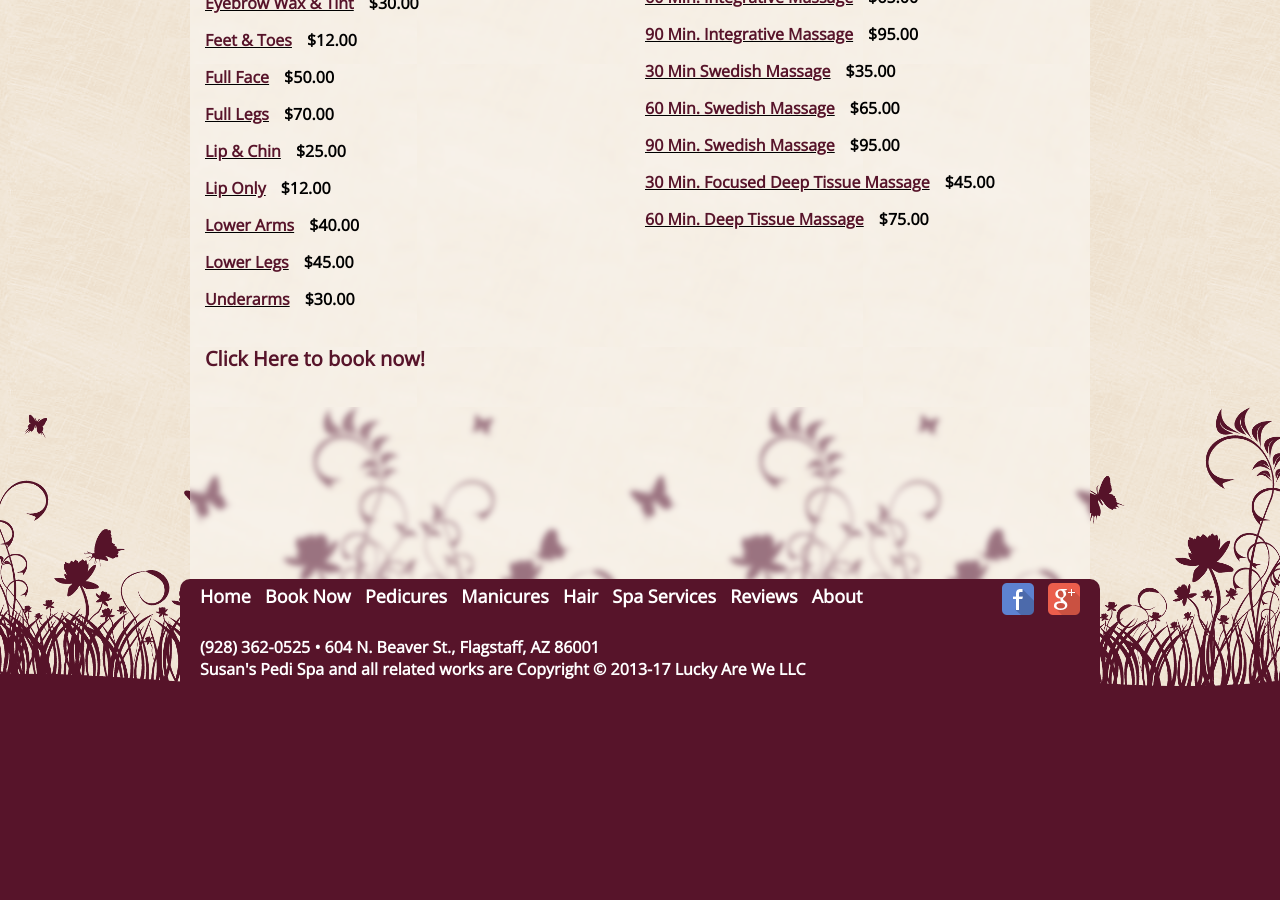
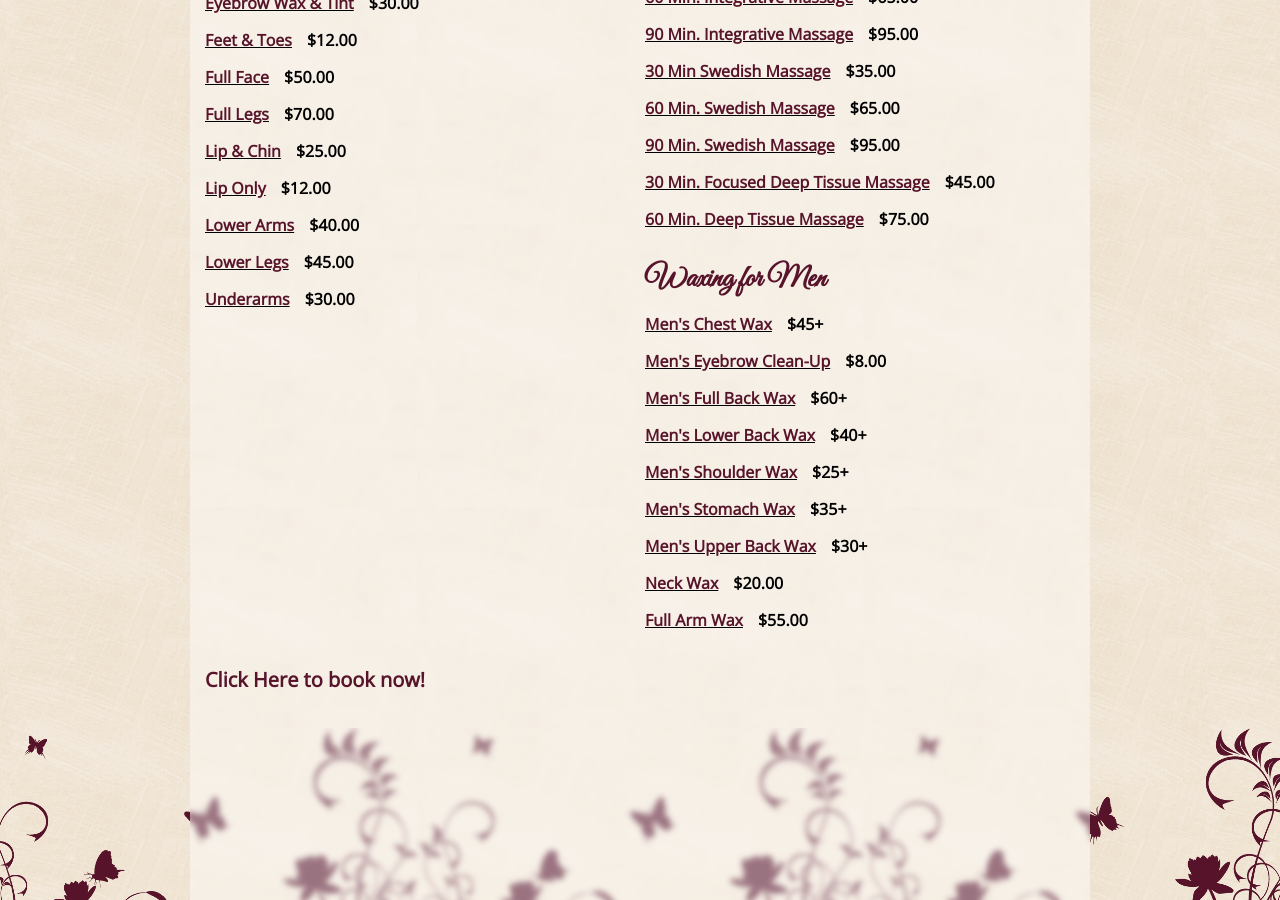
Before and after one commit to susanspedispa/susanspedispa.github.io, a Jekyll site: the page built from menu/spa.html, in a window 1280 px wide and 900 px high, scrolled down 562 px. Built offline with Jekyll 4.4.1, drawn with Linux system fonts in a browser that asks for light colours; before the commit the page ends 1252 px from its top, so only the background shows below that.

Commit message:
Update spa.yml

```diff
--- a/_data/spa.yml
+++ b/_data/spa.yml
@@ -106,6 +106,38 @@ menu:
           price: $75.00
           description:
 
+    - name: Waxing for Men
+      treatments:
+        - name: Men's Chest Wax
+          price: $45+
+          description:
+        - name: Men's Eyebrow Clean-Up
+          price: $8.00
+          description:
+        - name: Men's Full Back Wax
+          price: $60+
+          description:
+        - name: Men's Lower Back Wax
+          price: $40+
+          description:
+        - name: Men's Shoulder Wax
+          price: $25+
+          description:
+        - name: Men's Stomach Wax
+          price: $35+
+          description:
+        - name: Men's Upper Back Wax
+          price: $30+
+          description:
+        - name: Neck Wax
+          price: $20.00
+          description:
+        - name: Full Arm Wax
+          price: $55.00
+          description:
+
+
+
 #- position: center
 #  groups:
 #    - name: Skin Care
```
